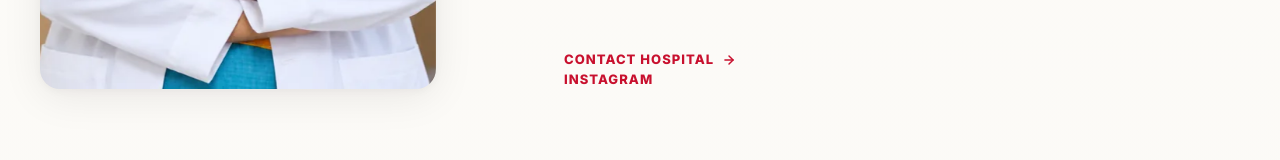
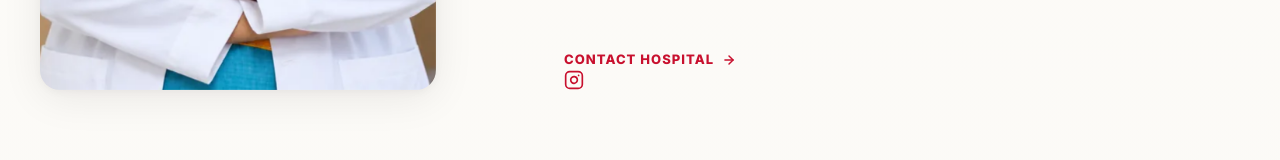
Before and after one commit to madhu-jersey/NISA-HOSPITAL, a React (Vite) app: page / in a window 1280 px wide. Shown: the part 4309-4469 px from the top of the page. Built offline with nearby package versions, Linux system fonts and the light colour scheme.

Commit message:
instagram icon

```diff
--- a/src/App.tsx
+++ b/src/App.tsx
@@ -1142,7 +1142,11 @@ function HospitalHome() {
                             }}
                             className="group/cta"
                           >
-                            Instagram
+                            <svg width="20" height="20" viewBox="0 0 24 24" fill="none" stroke="currentColor" strokeWidth="2" strokeLinecap="round" strokeLinejoin="round" aria-hidden="true">
+                              <rect width="20" height="20" x="2" y="2" rx="5" ry="5" />
+                              <path d="M16 11.37A4 4 0 1 1 12.63 8 4 4 0 0 1 16 11.37z" />
+                              <line x1="17.5" x2="17.51" y1="6.5" y2="6.5" />
+                            </svg>
                           </a>
                         )}
                       </div>
```
Also changed, not shown: 1 other file (tests, documents, lock files or other folders).
